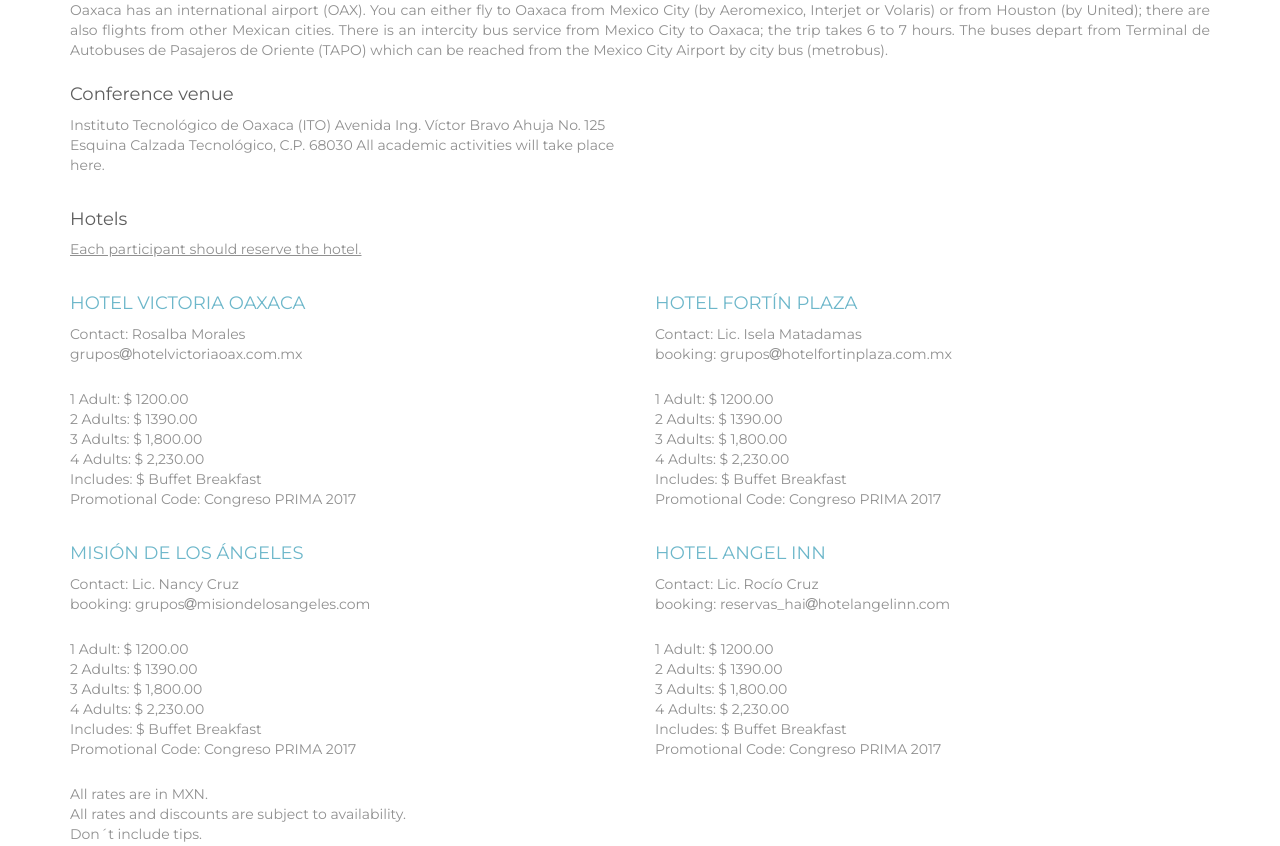
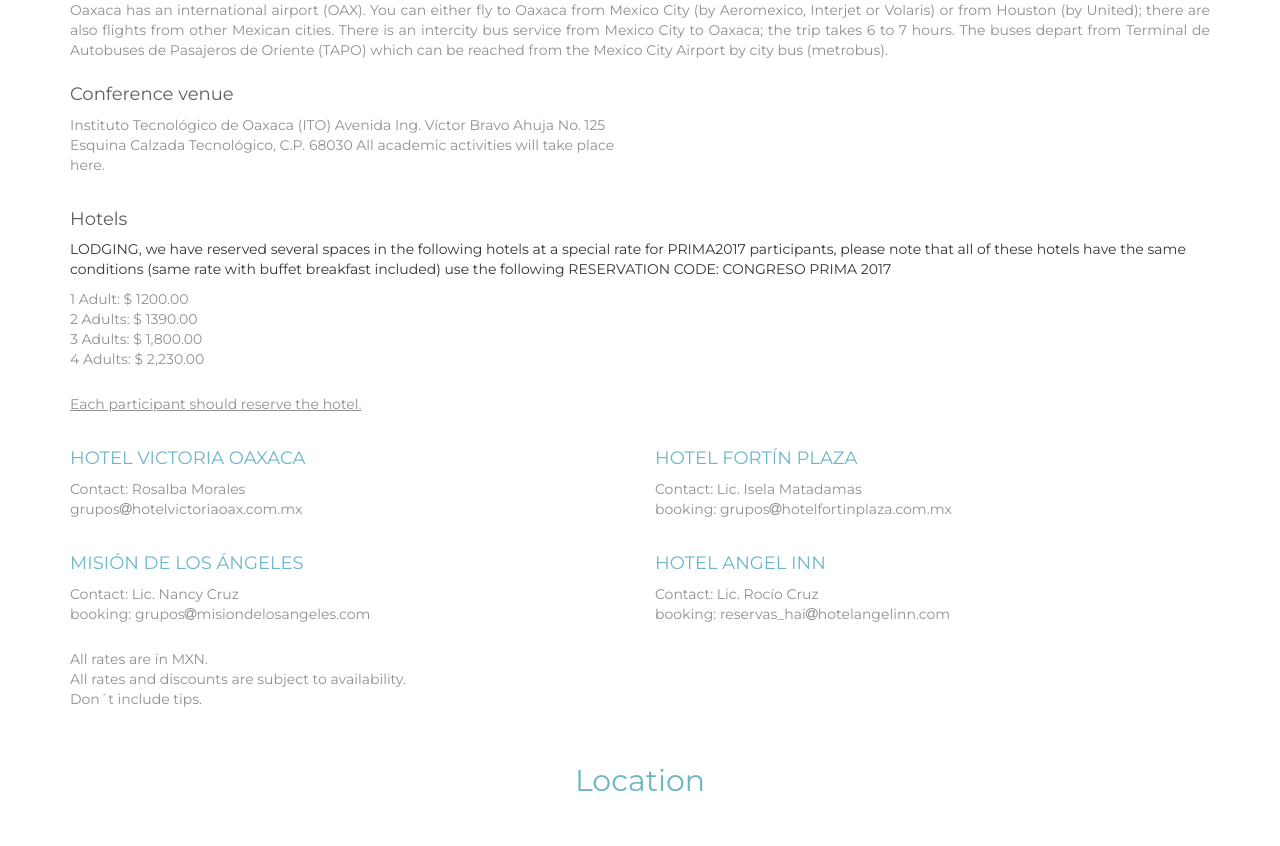
Before and after one commit to miguel-mx/PRIMA, a PHP site: template views/oaxaca.html.twig in a window 1280 px wide. Shown: the part 590-1436 px from the top of the page. Run offline with PHP 8.4, Linux system fonts and the light colour scheme; the template is opened without the code that fills it, so the values that code supplies are empty; some libraries are stand-ins or nearby versions; some web fonts are replaced.

Commit message:
- Texto hoteles

```diff
--- a/views/oaxaca.html.twig
+++ b/views/oaxaca.html.twig
@@ -42,6 +42,15 @@
         </div>
 
         <h4>Hotels</h4>
+        <p>LODGING, we have reserved several spaces in the following hotels at a special rate for PRIMA2017 participants, please
+            note that all     of these hotels have the same conditions (same rate with buffet breakfast included) use the
+            following RESERVATION CODE: CONGRESO PRIMA 2017</p>
+        <p class="oaxaca-p">
+            1 Adult: $ 1200.00<br>
+            2 Adults: $ 1390.00<br>
+            3 Adults: $ 1,800.00<br>
+            4 Adults: $ 2,230.00<br>
+        </p>
         <p class="oaxaca-p"><ins>Each participant should reserve the hotel.</ins></p>
 
 
@@ -53,29 +62,13 @@
                     grupos<i class="fa fa-at"></i>hotelvictoriaoax.com.mx<br>
 
                 </p>
-                <p class="oaxaca-p">
-                    1 Adult: $ 1200.00<br>
-                    2 Adults: $ 1390.00<br>
-                    3 Adults: $ 1,800.00<br>
-                    4 Adults: $ 2,230.00<br>
-                    Includes: $ Buffet Breakfast<br>
-                    Promotional Code: Congreso PRIMA 2017
-                </p>
+
             </div>
             <div class="col-lg-6">
                 <h4><a href="http://www.hotelfortinplaza.com.mx" target="_blank">HOTEL FORTÍN PLAZA</a></h4>
                 <p class="oaxaca-p"> Contact: Lic. Isela Matadamas <br>
 
                     booking: grupos<i class="fa fa-at"></i>hotelfortinplaza.com.mx<br>
-                </p>
-
-                <p class="oaxaca-p">
-                    1 Adult: $ 1200.00<br>
-                    2 Adults: $ 1390.00<br>
-                    3 Adults: $ 1,800.00<br>
-                    4 Adults: $ 2,230.00<br>
-                    Includes: $ Buffet Breakfast<br>
-                    Promotional Code: Congreso PRIMA 2017
                 </p>
             </div>
         </div>
@@ -88,29 +81,12 @@
                     booking: grupos<i class="fa fa-at"></i>misiondelosangeles.com<br>
 
                 </p>
-                <p class="oaxaca-p">
-                    1 Adult: $ 1200.00<br>
-                    2 Adults: $ 1390.00<br>
-                    3 Adults: $ 1,800.00<br>
-                    4 Adults: $ 2,230.00<br>
-                    Includes: $ Buffet Breakfast<br>
-                    Promotional Code: Congreso PRIMA 2017
-                </p>
             </div>
             <div class="col-lg-6">
                 <h4><a href="http://www.hotelangelinn.com" target="_blank">HOTEL ANGEL INN</a></h4>
                 <p class="oaxaca-p"> Contact: Lic. Rocío Cruz <br>
 
                     booking: reservas_hai<i class="fa fa-at"></i>hotelangelinn.com<br>
-                </p>
-
-                <p class="oaxaca-p">
-                    1 Adult: $ 1200.00<br>
-                    2 Adults: $ 1390.00<br>
-                    3 Adults: $ 1,800.00<br>
-                    4 Adults: $ 2,230.00<br>
-                    Includes: $ Buffet Breakfast<br>
-                    Promotional Code: Congreso PRIMA 2017
                 </p>
             </div>
         </div>
```
